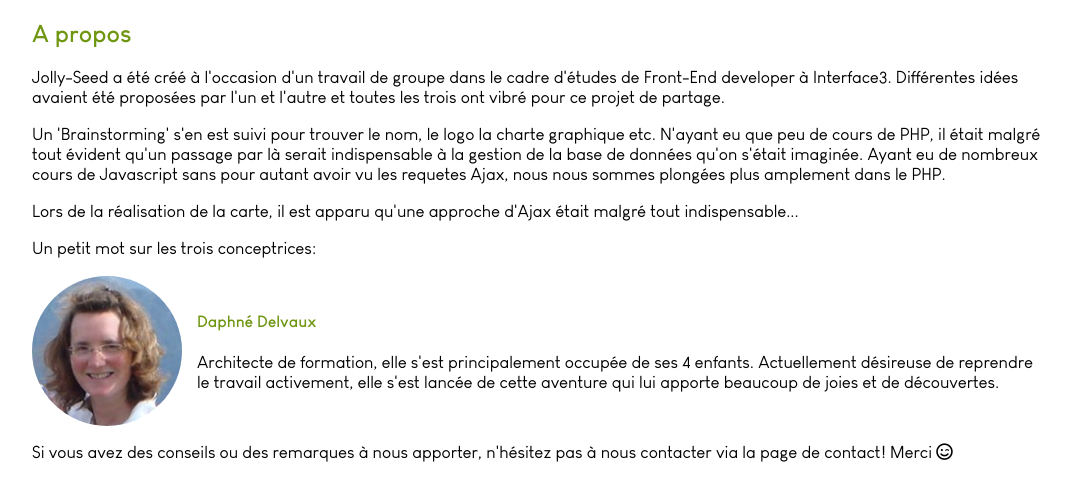
After one commit to mhansart/jolly_seed, a PHP site: template view/page/a_propos.php in a window 1280 px wide. The commit adds this page. Shown: the top 501 px of the page, without its empty margins (96-1167 px from the left). Run offline with PHP 8.4, Linux system fonts and the light colour scheme; the template is opened without the code that fills it, so the values that code supplies are empty; some libraries are stand-ins or nearby versions.

Commit message:
avec page 'a propos'

```diff
--- /dev/null
+++ b/controller/aProposController.php
@@ -0,0 +1,3 @@
+<?php
+
+include("view/page/a_propos.php");
--- a/controller/router.php
+++ b/controller/router.php
@@ -16,6 +16,9 @@ if (isset($_GET["section"])) {
             break;
         case 'jardiniers':
             include("controller/jardiniersController.php");
+            break;
+        case 'aPropos':
+            include("controller/aProposController.php");
             break;
         case 'forum':
             include("controller/forumController.php");
--- /dev/null
+++ b/public/css/_a_propos.scss
@@ -0,0 +1,22 @@
+.a_propos{
+    width:80%;
+    margin:0 auto;
+    @media screen and (max-width: 600px) {
+      width: 100%;
+    }
+    h2, h4{
+        color: $secondary-color;
+      }
+    .conceptrice{
+        display: flex;
+        align-items: center;
+    }
+    .detailConceptrice{
+      margin: 0 15px;
+    }
+    img{
+      width:150px;
+      height:150px;
+      border-radius: 75px;
+    }
+}
--- a/public/css/style.css
+++ b/public/css/style.css
@@ -2102,6 +2102,31 @@ p {
   outline: none;
 }
 
+.a_propos {
+  width: 80%;
+  margin: 0 auto;
+}
+@media screen and (max-width: 600px) {
+  .a_propos {
+    width: 100%;
+  }
+}
+.a_propos h2, .a_propos h4 {
+  color: #6e9611;
+}
+.a_propos .conceptrice {
+  display: flex;
+  align-items: center;
+}
+.a_propos .detailConceptrice {
+  margin: 0 15px;
+}
+.a_propos img {
+  width: 150px;
+  height: 150px;
+  border-radius: 75px;
+}
+
 h3 {
   color: #6e9611;
 }
--- a/public/css/style.scss
+++ b/public/css/style.scss
@@ -12,6 +12,7 @@
 @import "connexion";
 @import "mesannonces";
 @import "search";
+@import "a_propos";
 
 h3 {
   color: $secondary-color;
--- a/view/menu/menu_footer.php
+++ b/view/menu/menu_footer.php
@@ -3,7 +3,7 @@
     <div class="footer-container w-80">
         <div class="row-1-footer w-100">
             <div class="link-footer w-100 d-flex">
-                <a class="w-100" href="#apropos">À propos</a>
+                <a class="w-100" href="?section=aPropos">À propos</a>
                 <a class="w-100" href="?section=temoignages">Témoignages</a>
                 <a class="w-100" href="#mentions">Mentions Légales</a>
                 <a class="w-100" href="?section=contact">Contact</a>
--- /dev/null
+++ b/view/page/a_propos.php
@@ -0,0 +1,15 @@
+<section class="a_propos">
+    <h2>A propos</h2>
+    <p>Jolly-Seed a été créé à l'occasion d'un travail de groupe dans le cadre d'études de Front-End developer à Interface3. Différentes idées avaient été proposées par l'un et l'autre et toutes les trois ont vibré pour ce projet de partage.</p>
+    <p>Un 'Brainstorming' s'en est suivi pour trouver le nom, le logo la charte graphique etc. N'ayant eu que peu de cours de PHP, il était malgré tout évident qu'un passage par là serait indispensable à la gestion de la base de données qu'on s'était imaginée. Ayant eu de nombreux cours de Javascript sans pour autant avoir vu les requetes Ajax, nous nous sommes plongées plus amplement dans le PHP.</p>
+    <p>Lors de la réalisation de la carte, il est apparu qu'une approche d'Ajax était malgré tout indispensable... </p>
+    <p>Un petit mot sur les trois conceptrices:</p>
+    <div class="conceptrice">
+        <img src="./public/image/daphne.png" alt="Daphné Delvaux" />
+        <div class="detailConceptrice">
+            <h4>Daphné Delvaux</h4>
+            <p>Architecte de formation, elle s'est principalement occupée de ses 4 enfants. Actuellement désireuse de reprendre le travail activement, elle s'est lancée de cette aventure qui lui apporte beaucoup de joies et de découvertes.</p>
+        </div>
+    </div>
+    <p>Si vous avez des conseils ou des remarques à nous apporter, n'hésitez pas à nous contacter via la page de contact! Merci <i class="far fa-smile-wink"></i></p>
+</section>
```
Also changed, not shown: public/image/daphne.png (added), 1 other file.
